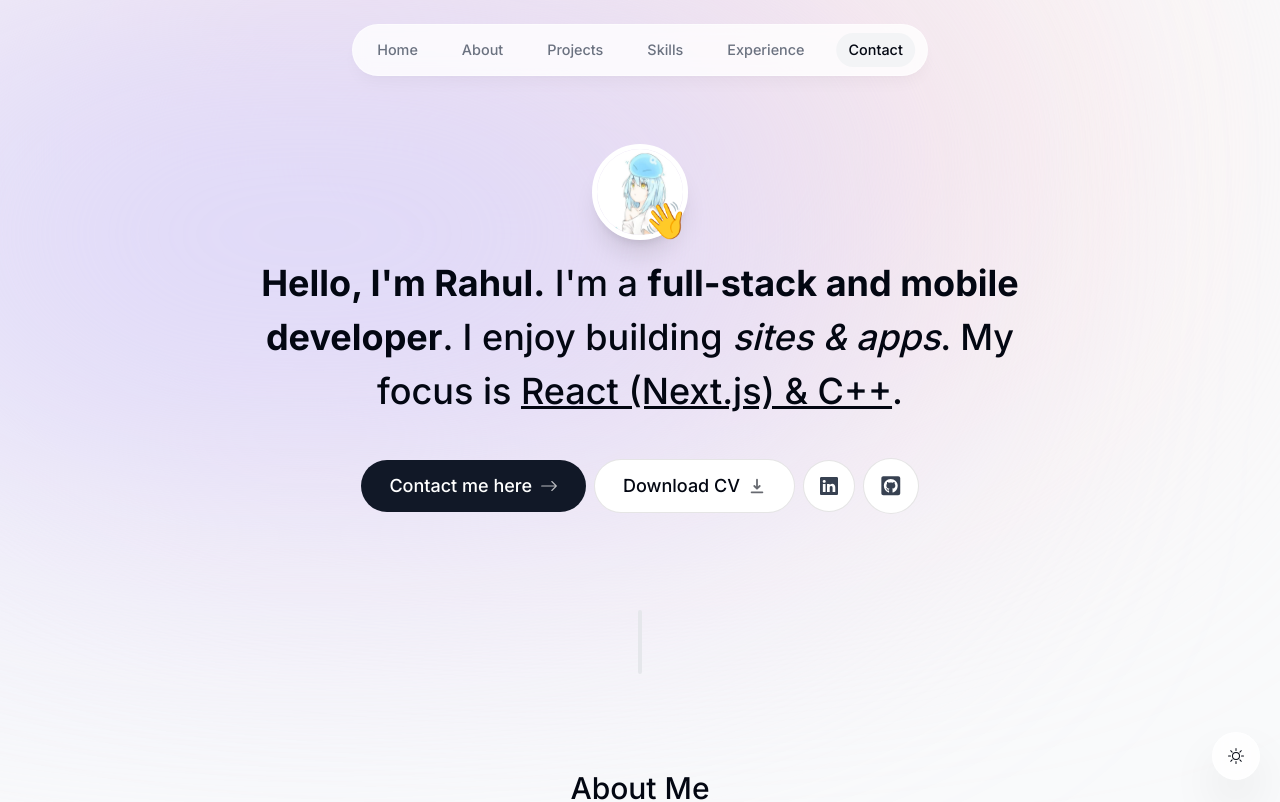
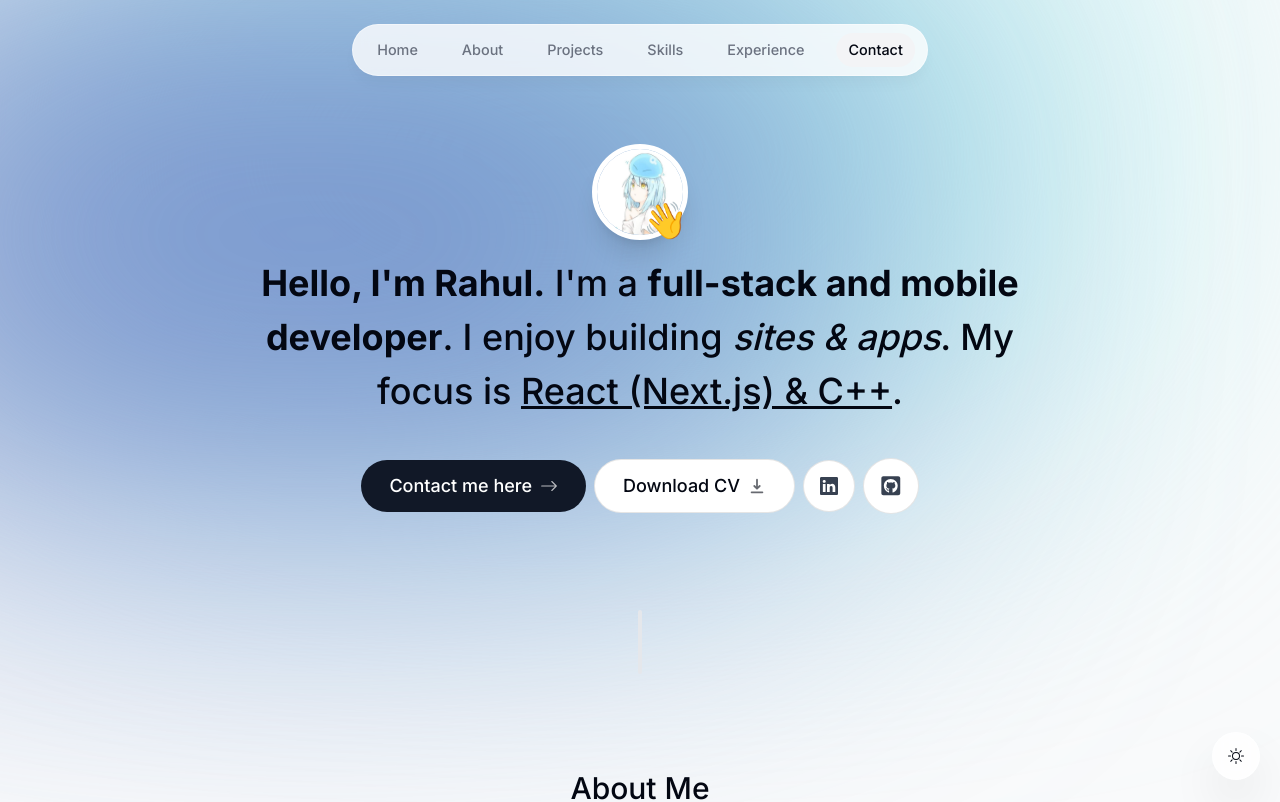
Before and after one commit to Code-XT/nextjs-portfolio_website, a Next.js app: page / in a window 1280 px wide. Shown: the top 802 px of the page. Built offline with nearby package versions, Linux system fonts and the light colour scheme; no server answers.

Commit message:
minor color change

```diff
--- a/app/layout.tsx
+++ b/app/layout.tsx
@@ -24,8 +24,8 @@
       <body
         className={`${inter.className} bg-gray-50 text-gray-950 relative pt-28 sm:pt-36 dark:bg-gray-900 dark:text-gray-50 dark:text-opacity-90`}
       >
-        <div className="bg-[#fbe2e3] absolute top-[-6rem] -z-10 right-[11rem] h-[31.25rem] w-[31.25rem] rounded-full blur-[10rem] sm:w-[68.75rem] dark:bg-[#946263]"></div>
-        <div className="bg-[#dbd7fb] absolute top-[-1rem] -z-10 left-[-35rem] h-[31.25rem] w-[50rem] rounded-full blur-[10rem] sm:w-[68.75rem] md:left-[-33rem] lg:left-[-28rem] xl:left-[-15rem] 2xl:left-[-5rem] dark:bg-[#676394]"></div>
+        <div className="bg-[#a4eeee] absolute top-[-6rem] -z-10 right-[11rem] h-[31.25rem] w-[31.25rem] rounded-full blur-[10rem] sm:w-[68.75rem] dark:bg-[#a5e6aa]"></div>
+        <div className="bg-[#7089c8] absolute top-[-1rem] -z-10 left-[-35rem] h-[31.25rem] w-[50rem] rounded-full blur-[10rem] sm:w-[68.75rem] md:left-[-33rem] lg:left-[-28rem] xl:left-[-15rem] 2xl:left-[-5rem] dark:bg-[#8a6b9e]"></div>
 
         <ThemeContextProvider>
           <ActiveSectionContextProvider>
```
